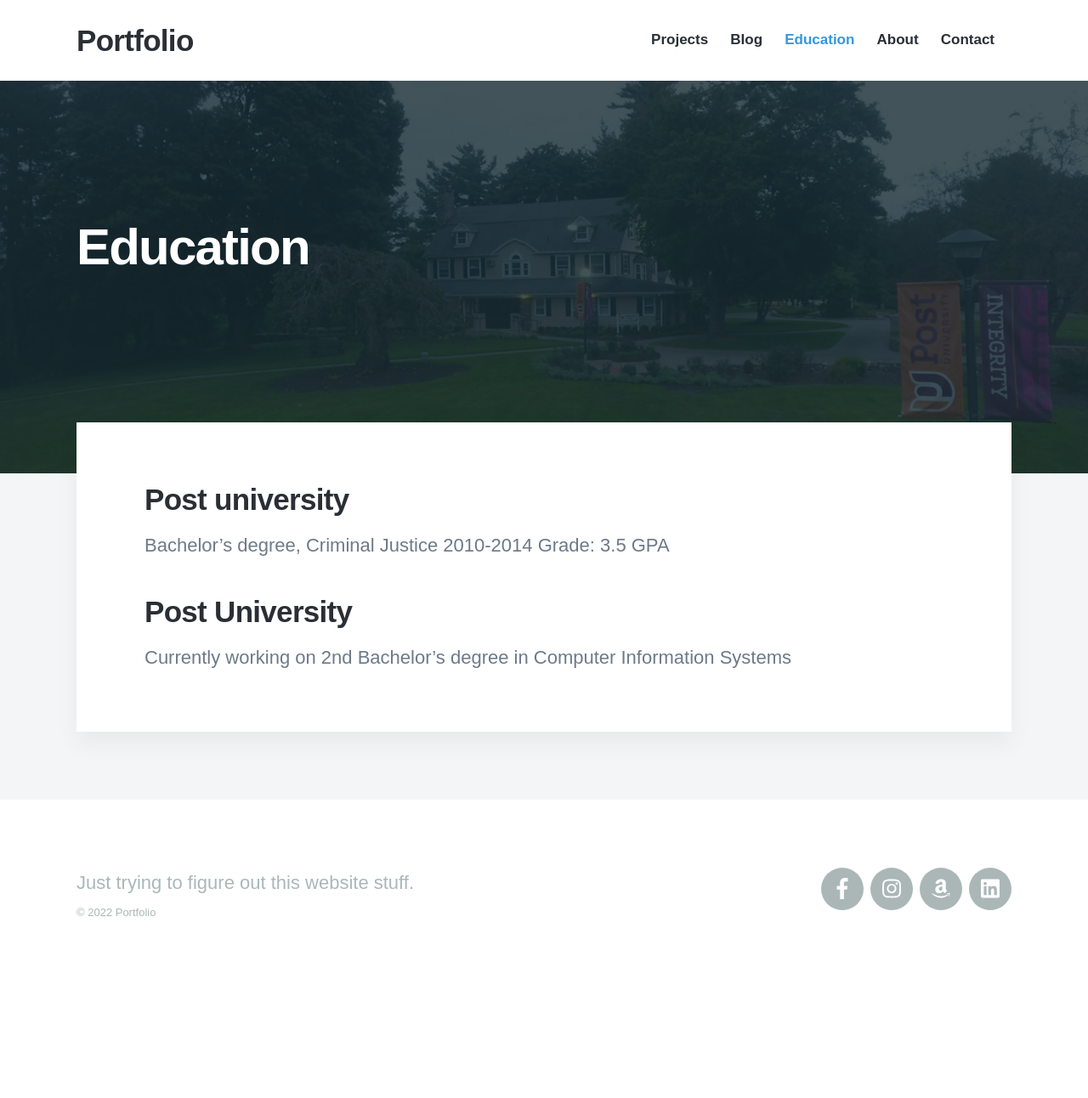
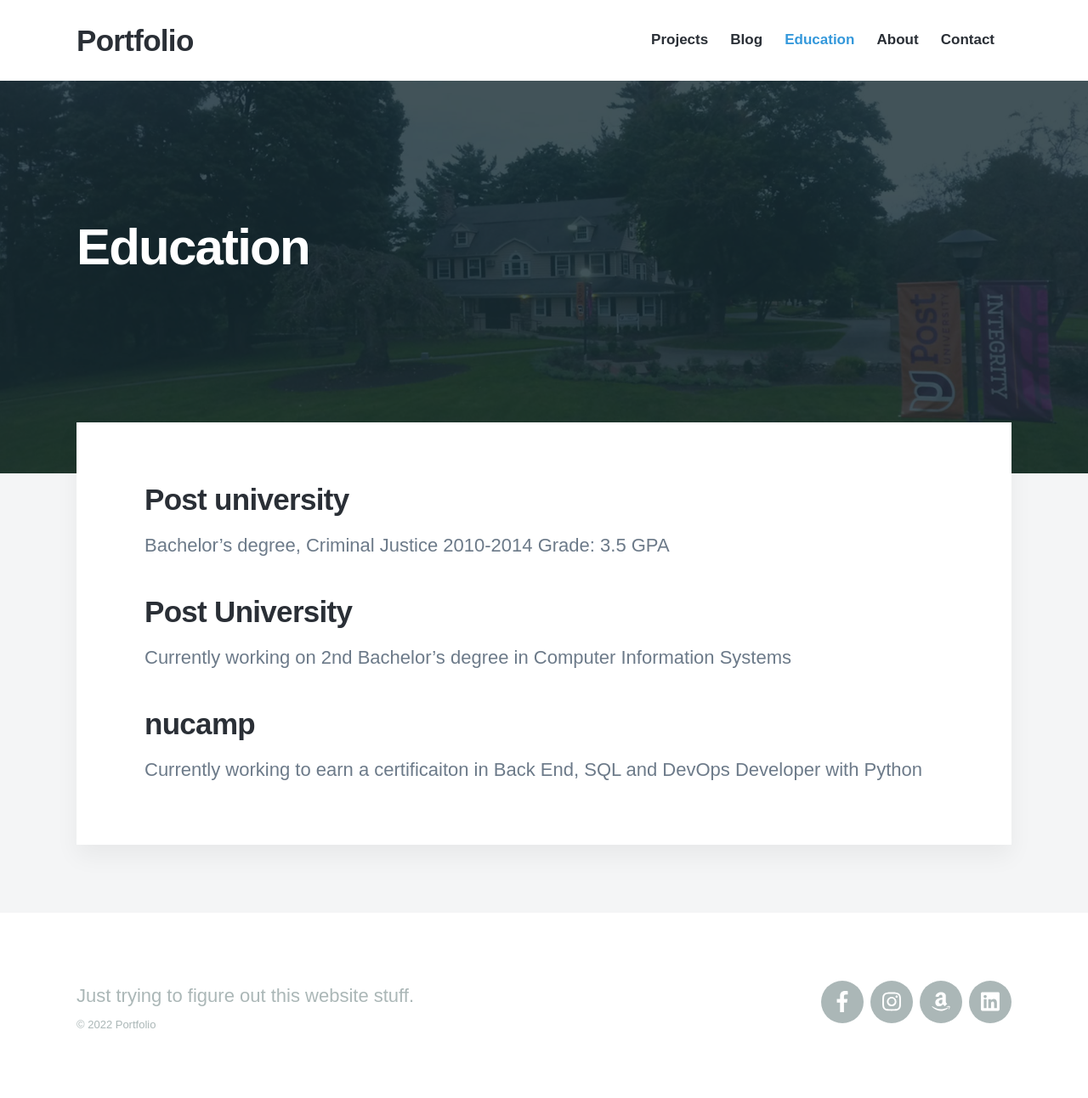
Before and after one commit to jcsodenkamp/jcsodenkamp.github.io, a Jekyll site: the page built from _pages/education.md, in a window 1280 px wide. Shown: the whole page at 85% size. Built offline with Jekyll 4.4.1, drawn with Linux system fonts in a browser that asks for light colours; nearby versions of some CDN libraries; some web fonts are replaced; before the commit the page ends 1160 px from its top, so only the background shows below that.

Commit message:
Update education.md

```diff
--- a/_pages/education.md
+++ b/_pages/education.md
@@ -14,3 +14,7 @@ Grade: 3.5 GPA
 ## Post University
 
 Currently working on 2nd Bachelor's degree in Computer Information Systems
+
+## nucamp
+
+Currently working to earn a certificaiton in Back End, SQL and DevOps Developer with Python
```
